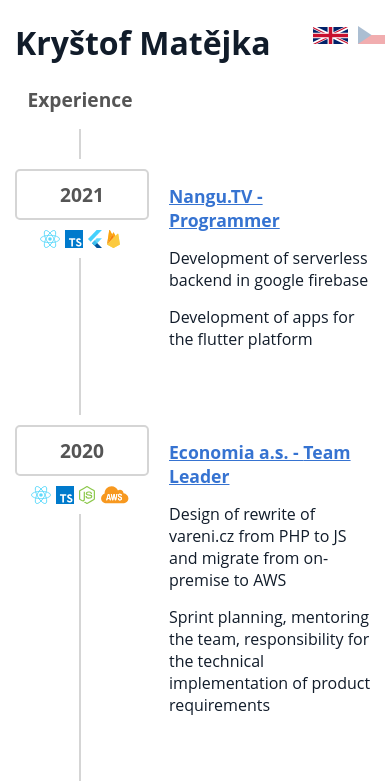
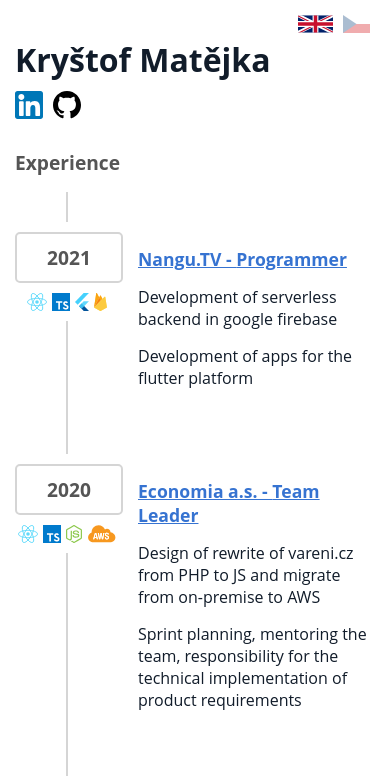
Before and after one commit to kxmatejka/krystof-m, a Next.js app: page /cv in a window 390 px wide. Shown: the top 784 px of the page. Built offline with nearby package versions, Linux system fonts and the light colour scheme.

Commit message:
improve responsive design

```diff
--- a/src/pages/_app.tsx
+++ b/src/pages/_app.tsx
@@ -81,7 +81,7 @@
         },
       },
     },
-    lng: getDefaultLang(),
+    lng: 'en',
   })
 
 const App = ({Component, pageProps}) => {
--- a/src/pages/cv/index.tsx
+++ b/src/pages/cv/index.tsx
@@ -45,6 +45,10 @@
   @media print {
     text-align: left;
   }
+
+  @media only screen and (max-width: 500px) {
+    width: ${TIMELINE_WIDTH * 0.8}px;
+  }
 `
 
 const StyledTimeMark = styled.div`
@@ -66,11 +70,14 @@
 
   @media print {
     border: 0;
+    margin: 0;
     text-align: left;
 
     width: ${TIMELINE_WIDTH / 2}px;
+  }
 
-    margin: 0px;
+  @media only screen and (max-width: 500px) {
+    width: ${TIMELINE_WIDTH * 0.8}px;
   }
 `
 
@@ -96,6 +103,10 @@
 
     width: ${TIMELINE_WIDTH / 2}px;
   }
+
+  @media only screen and (max-width: 500px) {
+    width: ${TIMELINE_WIDTH * 0.8}px;
+  }
 `
 
 const TimeMark: FC<{ year: number | string }> = ({year, children}) => {
@@ -120,6 +131,10 @@
 
   @media print {
     width: ${TIMELINE_WIDTH / 2}px;
+  }
+
+  @media only screen and (max-width: 500px) {
+    width: ${TIMELINE_WIDTH * 0.8}px;
   }
 `
 
@@ -154,6 +169,10 @@
   @media print {
     margin: 10px;
   }
+
+  @media only screen and (max-width: 500px) {
+    margin-left: 15px;
+  }
 `
 
 const TimeMarkLeftContainer = styled.div`
@@ -162,8 +181,9 @@
 `
 
 const TransContainer = styled.div`
-  position: fixed;
-  right: 0;
+  display: flex;
+  justify-content: right;
+  margin-top: 10px;
 
   @media print {
     display: none;
@@ -189,13 +209,13 @@
         src='/icons/uk.svg' alt='en' title='english'
         onClick={() => i18n.changeLanguage('en')}
         width={35}
-        inactive={(i18n.language != 'en')}
+        inactive={i18n.language !== 'en'}
       />
       <ImgButton
         src='/icons/cs.svg' alt='cs' title='czech'
         onClick={() => i18n.changeLanguage('cs')}
         width={27}
-        inactive={(i18n.language != 'cs')}
+        inactive={i18n.language !== 'cs'}
       />
     </TransContainer>
   )
@@ -217,6 +237,8 @@
 `
 
 const MegaHeading = styled.h1`
+  margin: 0;
+
   @media print {
     margin: 25px 0 50px 0;
   }
@@ -230,14 +252,29 @@
     : t(code)
 }
 
+const SocialIcon = styled.img`
+  height: 28px;
+  margin-right: 10px;
+`
+
+const SocialIconContainer = styled.div`
+  margin-top: 10px;
+  margin-bottom: 25px;
+`
+
 const Cv = () => {
   return (
     <>
-      <TransParek/>
       <Container>
+        <TransParek/>
         <MegaHeading>Kryštof Matějka</MegaHeading>
+        <SocialIconContainer>
+          <a href='https://www.linkedin.com/in/kry%C5%A1tof-mat%C4%9Bjka-a16a3182/' target='_blank'><SocialIcon src='/icons/linkedin.svg' height='28' alt='linkedin'/></a>
+          <a href='https://github.com/kxmatejka' target='_blank'><SocialIcon src='/icons/github.svg' height='28' alt='linkedin'/></a>
+        </SocialIconContainer>
         <Heading><T code='cv.timelineTitles.experience'/></Heading>
         <Timeline height='30px'/>
+
         <TimeMarkContainer>
           <TimeMarkLeftContainer>
             <TimeMark year='2021'>
@@ -259,6 +296,7 @@
             <p><T code='cv.2021.p2'/></p>
           </TimeMarkDescription>
         </TimeMarkContainer>
+
         <TimeMarkContainer>
           <TimeMarkLeftContainer>
             <TimeMark year='2020'>
```
Also changed, not shown: public/icons/github.svg (added), public/icons/linkedin.svg (added).
